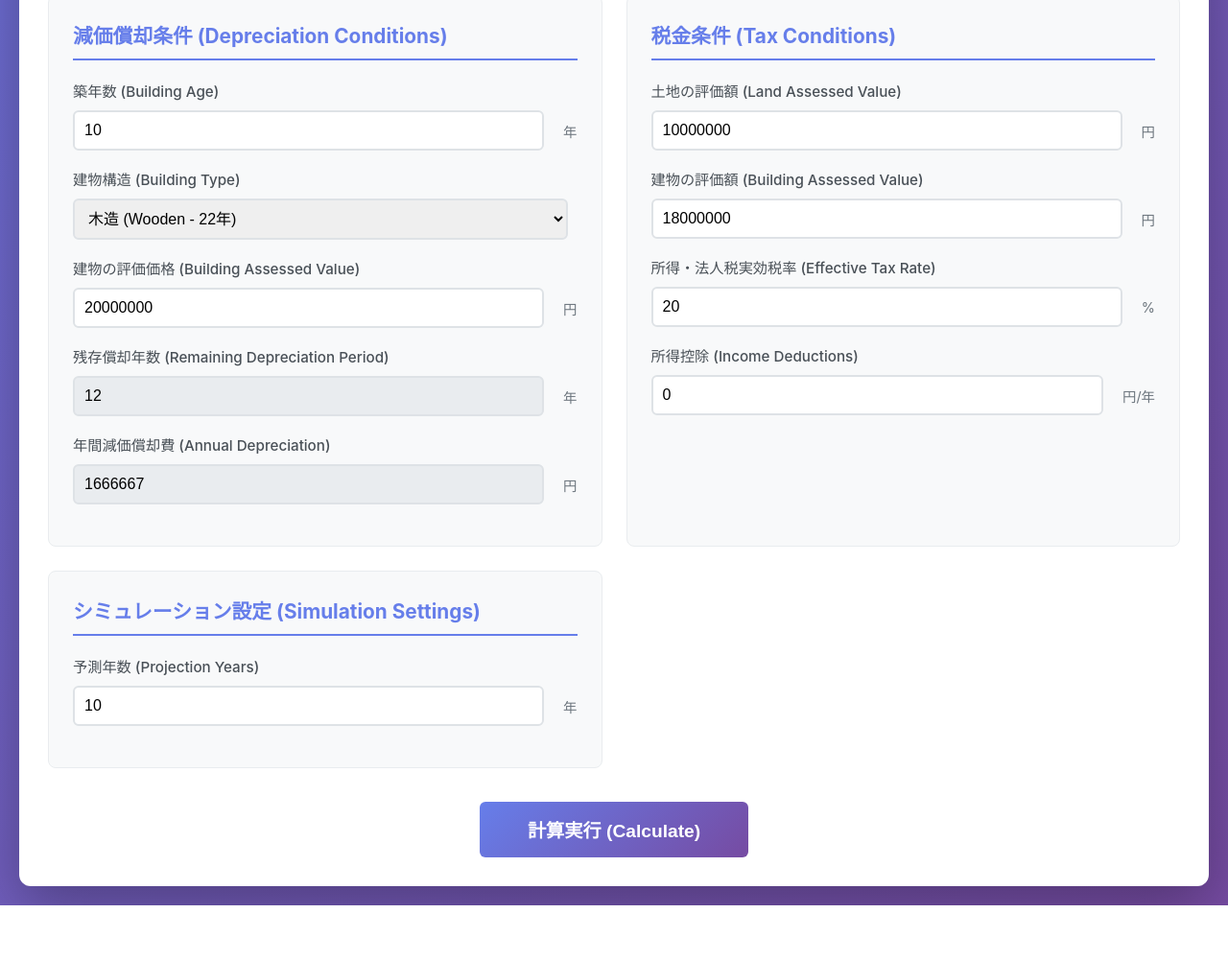
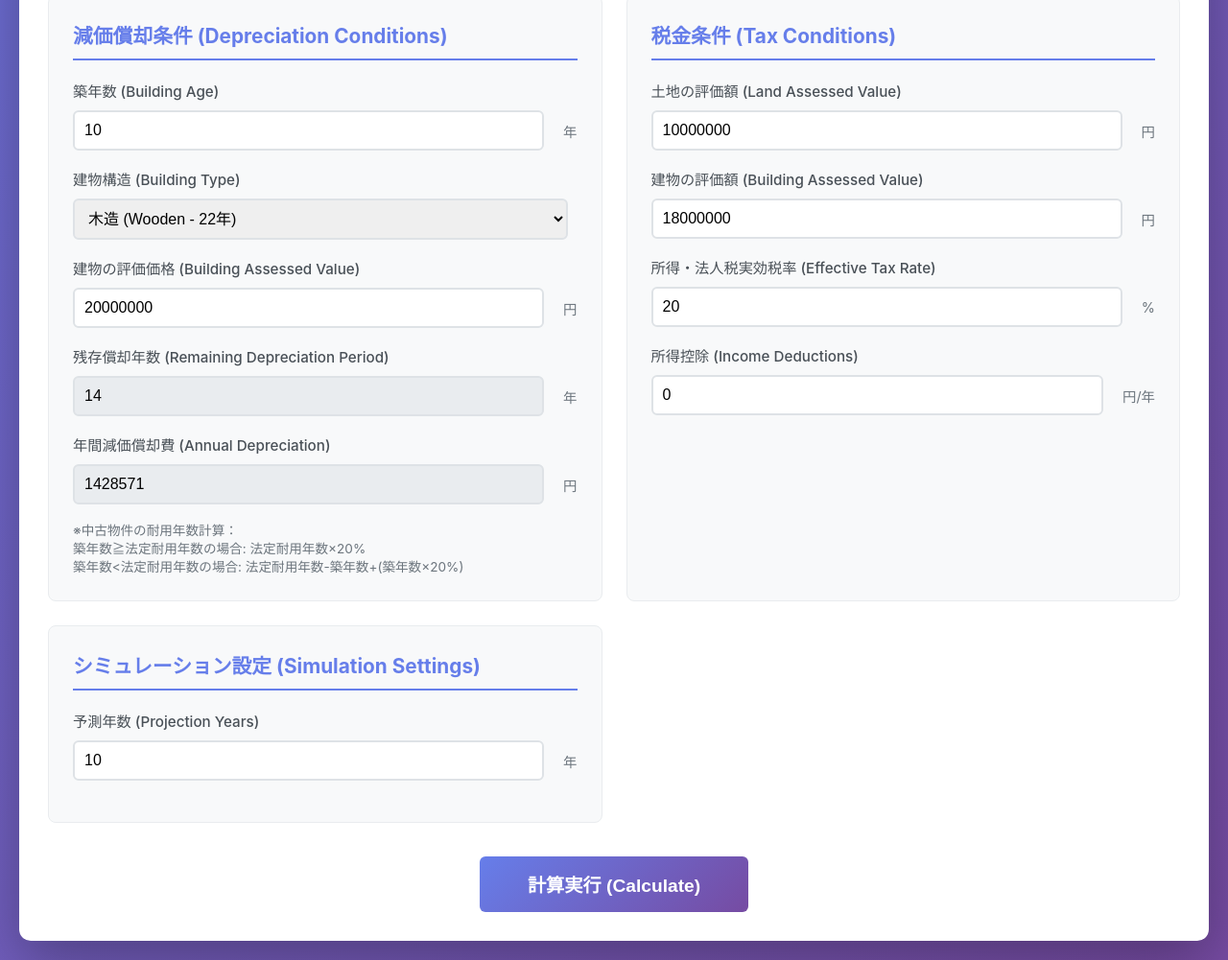
Before and after one commit to davidstosik/simu-mori, a plain HTML site: page index.html in a window 1280 px wide. Shown: the part 1308-2309 px from the top of the page at 96% size. Before the commit the page ends 2252 px from the top, so only its background shows below. Drawn offline with nearby package versions, Linux system fonts and the light colour scheme.

Commit message:
Fix depreciation calculation for used properties (中古物件)
Use correct Japanese tax law formula:
- Age >= Standard: Remaining = Standard × 20%
- Age < Standard: Remaining = Standard - Age + (Age × 20%)
- Minimum 2 years enforced

Example: 10-year wooden building
- Old calc: 22 - 10 = 12 years
- Correct: 22 - 10 + (10 × 20%) = 14 years

Add explanatory note in UI for transparency.

```diff
--- a/calculator.js
+++ b/calculator.js
@@ -324,16 +324,29 @@ function formatPercent(value, decimals = 2) {
 
 /**
  * Calculate depreciation period and amount based on building age and type
+ * Japanese tax law for used properties (中古物件):
+ * - If age >= standard period: Remaining = Standard × 20%
+ * - If age < standard period: Remaining = Standard - Age + (Age × 20%)
  */
 function calculateDepreciation() {
     const buildingAge = parseInt(document.getElementById('buildingAge').value) || 0;
     const standardPeriod = parseInt(document.getElementById('buildingType').value) || 22;
     const assessedValue = parseFloat(document.getElementById('buildingAssessedValue').value) || 0;
 
-    // Remaining depreciation period = Standard period - Building age
-    const remainingPeriod = Math.max(0, standardPeriod - buildingAge);
+    let remainingPeriod;
 
-    // Annual depreciation = Assessed value / Remaining period (if period > 0)
+    if (buildingAge >= standardPeriod) {
+        // 法定耐用年数を超過した中古物件
+        remainingPeriod = Math.floor(standardPeriod * 0.2);
+    } else {
+        // 法定耐用年数を経過していない中古物件
+        remainingPeriod = Math.floor(standardPeriod - buildingAge + (buildingAge * 0.2));
+    }
+
+    // Ensure at least 2 years (Japanese tax minimum)
+    remainingPeriod = Math.max(2, remainingPeriod);
+
+    // Annual depreciation = Assessed value / Remaining period
     const annualDepreciation = remainingPeriod > 0 ? assessedValue / remainingPeriod : 0;
 
     // Update readonly fields
--- a/index.html
+++ b/index.html
@@ -148,14 +148,19 @@
                 </div>
                 <div class="input-group">
                     <label for="depreciationPeriod">残存償却年数 (Remaining Depreciation Period)</label>
-                    <input type="number" id="depreciationPeriod" value="12" step="1" readonly style="background: #e9ecef;">
+                    <input type="number" id="depreciationPeriod" value="14" step="1" readonly style="background: #e9ecef;">
                     <span class="unit">年</span>
                 </div>
                 <div class="input-group">
                     <label for="buildingDepreciationBase">年間減価償却費 (Annual Depreciation)</label>
-                    <input type="number" id="buildingDepreciationBase" value="20000000" step="100000" readonly style="background: #e9ecef;">
+                    <input type="number" id="buildingDepreciationBase" value="1428571" step="100000" readonly style="background: #e9ecef;">
                     <span class="unit">円</span>
                 </div>
+                <p style="font-size: 0.85em; color: #6c757d; margin-top: 10px; line-height: 1.4;">
+                    ※中古物件の耐用年数計算：<br>
+                    築年数≧法定耐用年数の場合: 法定耐用年数×20%<br>
+                    築年数&lt;法定耐用年数の場合: 法定耐用年数-築年数+(築年数×20%)
+                </p>
             </section>
 
             <!-- 税金条件 -->
--- a/scenarios.js
+++ b/scenarios.js
@@ -305,8 +305,8 @@ function loadExampleScenario() {
         buildingAge: 10,
         buildingType: 22,
         buildingAssessedValue: 20000000,
-        buildingDepreciationBase: 1666667,
-        depreciationPeriod: 12,
+        buildingDepreciationBase: 1428571,
+        depreciationPeriod: 14,
         landValue: 10000000,
         buildingValue: 18000000,
         taxRate: 20,
```
